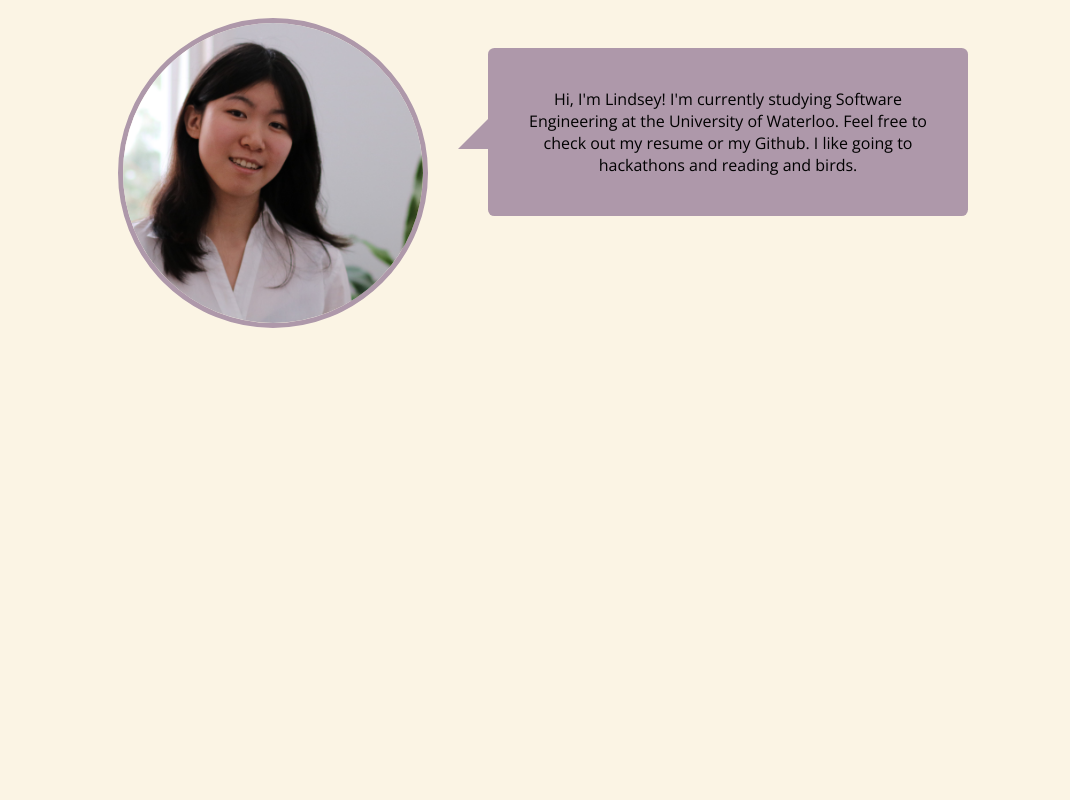
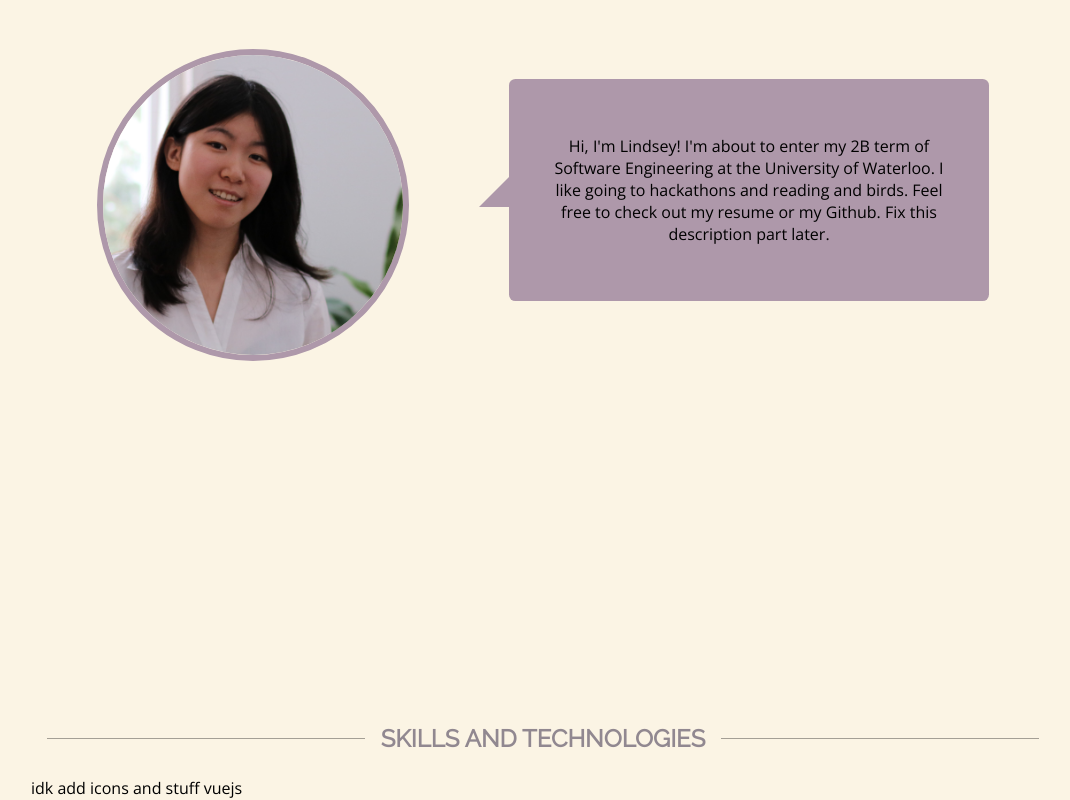
Before and after one commit to lindseyjin/lindseyjin.me, a Vue app: page /#/ in a window 1280 px wide. Shown: the part 960-1760 px from the top of the page, without its empty margins (97-1167 px from the left). Built offline with nearby package versions, Linux system fonts and the light colour scheme; a web font is replaced by a local one; what vue-typer would draw is missing.

Commit message:
more small changes, another useless git commit message

```diff
--- a/src/App.vue
+++ b/src/App.vue
@@ -2,6 +2,7 @@
   <div>
     <Header/>
     <AboutMe/>
+    <Skills/>
     <!-- <div id="navbar">
       <a href="#about">Home</a>
       <a href="#skills">Skills</a>
@@ -17,12 +18,13 @@
 <script>
 import Header from './components/header';
 import AboutMe from './components/about-me'
+import Skills from './components/skills';
 import Projects from './components/projects';
 import ContactMe from './components/contact-me';
 
 export default {
   name: "App",
-  components: { Header, AboutMe, Projects, ContactMe }
+  components: { Header, Skills, AboutMe, Projects, ContactMe }
 };
 </script>
 
--- a/src/components/about-me.vue
+++ b/src/components/about-me.vue
@@ -1,11 +1,19 @@
 <template>
   <div class="app-container">
+    <div class="hr-sect">
       <h1>ABOUT ME</h1>
-    <div style="display: inline-block;">
-      <img class="profile-pic" src="../../static/img/me.jpg" alt="Avatar">
+    </div>
+    <div class="content">
+      <img
+        src="../../static/img/me.jpg"
+        alt="Avatar"
+      >
       <div class="speech-bubble">
-        Hi, I'm Lindsey! I'm currently studying Software Engineering at the University of Waterloo.
-        Feel free to check out my resume or my Github. I like going to hackathons and reading and birds.
+        <p>
+          Hi, I'm Lindsey!
+          I'm about to enter  my 2B term of Software Engineering at the University of Waterloo. I like going to hackathons and reading and birds.
+          Feel free to check out my resume or my Github. Fix this description part later.
+        </p>
       </div>
     </div>
   </div>
@@ -13,38 +21,42 @@
 
 <script>
 export default {
-    name: 'AboutMe',
-    data () {
-      return {}
+  name: "AboutMe",
+  data() {
+    return {};
   }
-  }
+};
 </script>
 <style scoped>
 .app-container {
   height: 100vh;
-    /* width: 70%; */
   text-align: center;
-    margin: 120px 0;
+  width: 80%;
+  margin: auto;
+  margin-top: 60px;
+}
+.content {
+  margin-top: 80px;
+  display: inline-block;
 }
 img {
   width: 300px;
-    border: 5px solid #ae98aa;
+  border: 6px solid #ae98aa;
   border-radius: 50%;
   float: left;
-    margin-right: 60px;
+  margin-right: 100px;
 }
 .speech-bubble {
   float: right;
   position: relative;
   background: #ae98aa;
-    border-radius: .4em;
+  border-radius: 0.4em;
   width: 400px;
   padding: 40px;
   margin-top: 30px;
 }
-  /* TODO: fix speech bubble and add shadow? also add border to img maybe */
 .speech-bubble:after {
-    content: '';
+  content: "";
   position: absolute;
   left: -30px;
   top: 50%;
@@ -55,6 +67,6 @@
   border-left: 0;
   border-bottom: 0;
   margin-top: -17px;
-    margin-left: -34
+  margin-left: -34;
 }
 </style>
--- a/src/components/contact-me.vue
+++ b/src/components/contact-me.vue
@@ -1,7 +1,10 @@
 <template>
   <div class="app-container">
-    <h1>Where To Find Me</h1>
-    <span>Open as pdf</span>
+    <div class="hr-sect">
+      <h1>CONTACT ME</h1>
+    </div>
+
+    <span>Where else to find me:</span>
   </div>
 </template>
 
--- a/src/components/header.vue
+++ b/src/components/header.vue
@@ -102,6 +102,6 @@ export default {
 }
 
 .btn-link:hover {
-  background-color: #8e7094;
+  background-color: #826C86;
 }
 </style>
--- a/src/components/projects.vue
+++ b/src/components/projects.vue
@@ -1,6 +1,8 @@
 <template>
   <div class="app-container">
-    <h1>PROJECTS</h1>
+    <div class="hr-sect">
+      <h1>PROJECTS</h1>
+    </div>
     <div>
         <div class="">
             <div class="col card">
--- a/src/components/skills.vue
+++ b/src/components/skills.vue
@@ -1,13 +1,23 @@
 <template>
+  <div class="app-container">
+    <div class="hr-sect">
+      <h1>SKILLS AND TECHNOLOGIES</h1>
+    </div>
+    idk add icons and stuff vuejs
+  </div>
 </template>
 <script>
-  export default {
-    name: 'Skills',
-    data () {
-      return {}
-    }
+export default {
+  name: "Skills",
+  data() {
+    return {};
   }
+};
 </script>
 
 <style scoped>
+.app-container {
+  width: 80%;
+  margin: auto;
+}
 </style>
--- a/static/css/style.css
+++ b/static/css/style.css
@@ -1,5 +1,6 @@
 h1, h2, h3, h4, h5, h6 {
   font-family: 'Raleway', sans-serif;
+  color: #918890;
 }
 html, body {
   font-family: 'Open Sans', sans-serif;
@@ -7,3 +8,23 @@ html, body {
   height: 100vh;
   margin: 0;
 }
+
+/* creds to the following to https://stackoverflow.com/a/36159798 */
+.hr-sect {
+  display: flex;
+  flex-basis: 100%;
+  align-items: center;
+  color: rgba(0, 0, 0, 0.35);
+  font-size: 12px;
+  margin: 8px 0px;
+}
+.hr-sect::before,
+.hr-sect::after {
+  content: "";
+  flex-grow: 1;
+  background: rgba(0, 0, 0, 0.35);
+  height: 1px;
+  font-size: 0px;
+  line-height: 0px;
+  margin: 0px 16px;
+}
```
Lines whose indentation alone changed are shown as unchanged.
